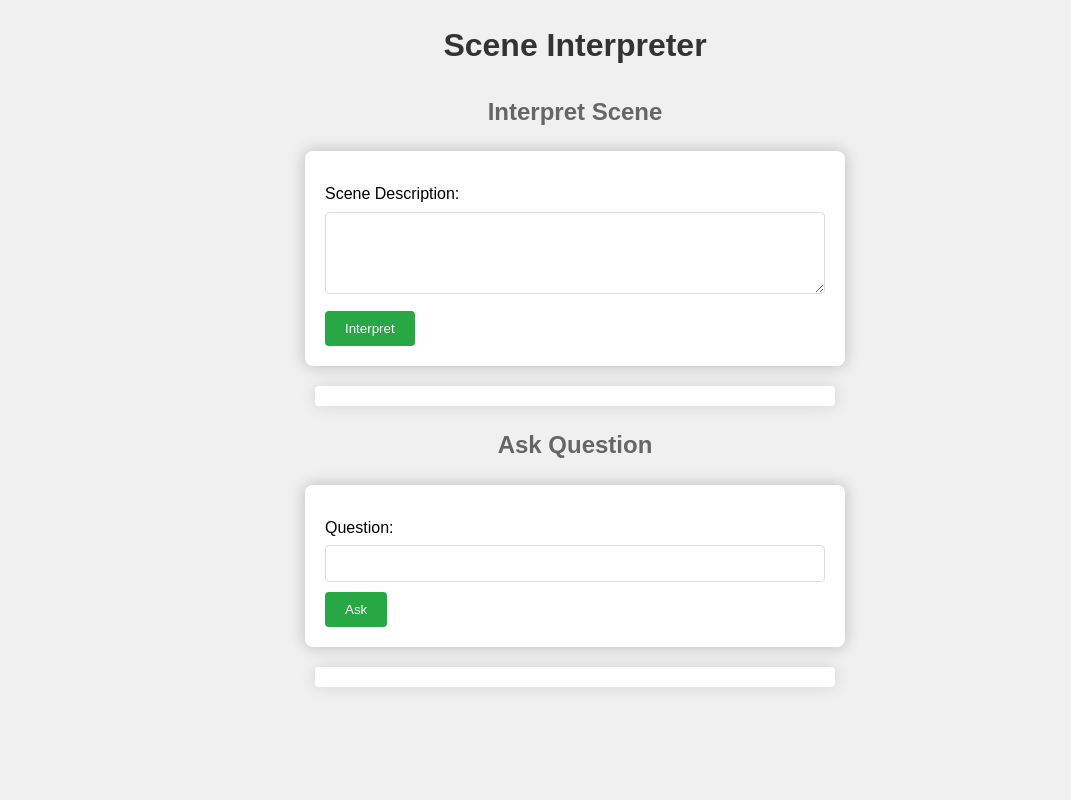
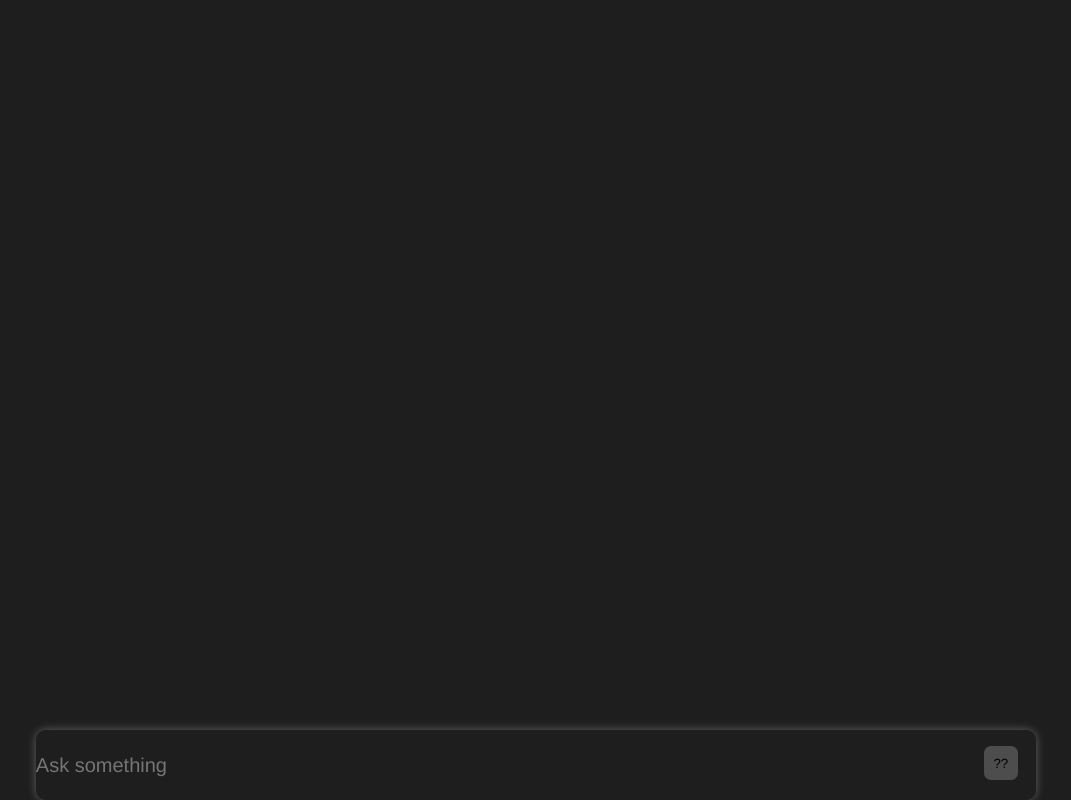
Before and after one commit to Fika9903/scene_interpreter, a Flask app: page / in a window 1280 px wide. Shown: the whole page, without its empty margins (65-1136 px from the left). Run offline with Flask 3, Linux system fonts and the light colour scheme.

Commit message:
uppdateringar

```diff
--- a/main.py
+++ b/main.py
@@ -8,6 +8,7 @@ from config import debug
 import threading
 import time
 import os
+import json  # Import the json module
 from dotenv import load_dotenv
 
 load_dotenv("config.env")
@@ -22,6 +23,7 @@ class Main:
         self.question_answerer = QuestionAnswerer(secret_key)
         self.scene_updater = SceneUpdater()
         self.scene = {}
+        self.json_data = {}
 
         @self.app.route("/")
         def home():
@@ -29,17 +31,24 @@ class Main:
 
         @self.app.route("/interpret", methods=["POST"])
         def interpret():
-            self.scene_description = request.json.get("scene_description", "")
-            self.scene = self.scene_processor.process_scene(self.scene_description)
-            return jsonify({"scene": self.scene})
+            json_data = self.read_json_file()
+            print(json_data)
+            if not json_data or "scene_description" not in json_data:
+                return jsonify({"error": "Invalid or missing 'scene_description'"}), 400
+            try:
+                self.scene = self.scene_processor.process_scene(self.scene_description)
+                return jsonify({"scene": self.scene})
+            except ValueError as e:
+                return jsonify({"error": str(e)}), 400
 
         @self.app.route("/ask", methods=["POST"])
         def ask():
             question = request.json.get("question", "")
-            answer = self.question_answerer.answer_question(question, self.scene)
+            print(question)
+            json_data = self.read_json_file()  # Read data from JSON file
+            answer = self.question_answerer.answer_question(question, json_data)  # Use the data from the JSON file
             return jsonify({"answer": answer})
 
-    def run(self):
         def update_scene():
             while True:
                 self.scene = self.object_recognizer.recognize_objects(self.scene)
@@ -47,6 +56,15 @@ class Main:
                 time.sleep(5)
 
         threading.Thread(target=update_scene).start()
+
+    def read_json_file(self):
+        # Replace 'path_to_json_file.json' with the actual path to your JSON file
+        with open('UE/SceneInterpreter/Saved/MyActors.json', 'r') as file:
+            data = json.load(file)
+            print(data)
+        return data
+
+    def run(self):
         self.app.run(host="0.0.0.0", port=5000, debug=debug)
 
 if __name__ == "__main__":
--- a/static/JS/index.js
+++ b/static/JS/index.js
@@ -3,8 +3,7 @@ var chatbox = document.getElementById("chatbox");
 // Function to handle the scroll event
 function handleScroll() {
     if (chatbox.scrollTop === 0) {
-
-        //här ska medelanden från en api eller server hamna
+        // Här ska meddelanden från en API eller server hamna
     }
 }
 
@@ -14,41 +13,37 @@ chatbox.addEventListener("scroll", handleScroll);
 // Function to send a message
 function sendMessage() {
     var userInput = document.getElementById("UserInput").value;
-    sendMessageHelper(userInput);
-}
+    if (userInput.trim() !== "") {
+        createBubble(userInput, "user");
 
-// Function to handle sending a message
-function sendMessageHelper(userInput) {
-    if (userInput.trim() !== "") {
-        var userBubble = document.createElement("div");
-        userBubble.className = "user_bubble";
-        var userText = document.createElement("p"); // Creating a p tag
-        userText.innerText = userInput;
-        userText.style.padding = "10px";
-        userBubble.appendChild(userText); // Appending p tag to the div
-        chatbox.appendChild(userBubble);
-
-        var botBubble = document.createElement("div");
-        botBubble.className = "Bot_Bubble";
-        var botText = document.createElement("p"); // Creating a p tag
-
-        botText.innerText = "The red cube has now moved to the left and all the other cubesa are in the same place"
-
-        botText.style.padding = "30px";
-
-        botBubble.appendChild(botText); // Appending p tag to the div
-        chatbox.appendChild(botBubble);
-
-        document.getElementById("UserInput").value = "";
-
-        // Smooth scrolling effect
-        botBubble.scrollIntoView({ behavior: 'smooth' });
+        if (shouldAskQuestion(userInput)) {
+            askQuestion();
+        } else {
+            interpretScene();
+        }
     }
 }
 
+// Function to create a chat bubble
+function createBubble(text, type) {
+    var bubble = document.createElement("div");
+    bubble.className = type === "user" ? "user_bubble" : "bot_bubble";
+    var textNode = document.createElement("p");
+    textNode.innerText = text;
+    textNode.style.padding = "10px";
+    bubble.appendChild(textNode);
+    chatbox.appendChild(bubble);
+    bubble.scrollIntoView({ behavior: 'smooth' });
+}
+
+// Function to determine if the input is a question
+function shouldAskQuestion(input) {
+    // Add logic to determine if the input is a question
+    return input.includes('?');
+}
 
 async function interpretScene() {
-    const sceneDescription = document.getElementById('scene_description').value;
+    const sceneDescription = document.getElementById('UserInput').value;
     try {
         const response = await fetch('http://127.0.0.1:5000/interpret', {
             method: 'POST',
@@ -58,14 +53,15 @@ async function interpretScene() {
             body: JSON.stringify({ scene_description: sceneDescription })
         });
         const data = await response.json();
-        document.getElementById('interpretResult').textContent = JSON.stringify(data);
+        createBubble(JSON.stringify(data), "bot");
     } catch (error) {
         console.error('Error during fetch operation: ', error);
+        createBubble("Error: " + error, "bot");
     }
 }
 
 async function askQuestion() {
-    const question = document.getElementById('question').value;
+    const question = document.getElementById('UserInput').value;
     try {
         const response = await fetch('http://127.0.0.1:5000/ask', {
             method: 'POST',
@@ -75,17 +71,17 @@ async function askQuestion() {
             body: JSON.stringify({ question: question })
         });
         const data = await response.json();
-        // Parse and display the answer in a readable format
-        document.getElementById('askResult').innerHTML = data.answer.replace(/\n/g, '<br>');
+        createBubble(data.answer, "bot");
     } catch (error) {
         console.error('Error during fetch operation: ', error);
+        createBubble("Error: " + error, "bot");
     }
 }
 
 // Function to handle key press events
 document.getElementById("UserInput").addEventListener("keypress", function (e) {
     if (e.key === "Enter") {
-        sendMessageHelper(e.target.value);
+        sendMessage();
     }
 });
 
--- a/static/css/styles.css
+++ b/static/css/styles.css
@@ -1,72 +1,101 @@
-/* Reset some default styling in browsers */
-body {
+/*RÄTT*/
+
+
+* {
+    box-sizing: border-box;
+    padding: 0;
+    margin: 0;
+    font-family: 'helvetica';
+}
+::placeholder{
+    font-size: 20px;
+
+}
+
+html, body {
+    background-color: #1e1e1e;  /* Dark grey background color */
     margin: 0;
     padding: 0;
-    font-family: Arial, sans-serif;
-    line-height: 1.6;
-    background-color: #f0f0f0;
 }
 
-/* Header styles */
-h1 {
-    color: #333;
-    text-align: center;
-    margin-top: 20px;
+button, input {
+    text-decoration: none;
+    border: none;
 }
 
-h2 {
-    color: #666;
-    margin-top: 20px;
-    text-align: center;
+input{
+    font-size: 20px;
 }
 
-/* Form styling */
-form {
-    background-color: #fff;
-    padding: 20px;
-    border-radius: 8px;
-    box-shadow: 0px 0px 15px 1px rgba(0, 0, 0, 0.2);
-    margin: 20px auto;
-    width: 50%;
-    max-width: 500px;
+#chat-container {
+    display: flex;
+    flex-direction: column;
+    justify-content: flex-end; /* Align chat messages to the bottom */
+    height: 90vh;
 }
 
-label {
-    display: block;
-    margin: 10px 0 5px;
+#asker {
+
+    position: fixed;
+    bottom: 0;
+    right: 14%;
+    z-index: 1;
+    box-shadow: 0 0 10px 0 rgba(255, 255, 255, 0.3);
+    border-radius: 10px;
 }
 
-textarea, input[type="text"] {
-    width: 100%;
-    padding: 10px;
-    border: 1px solid #ddd;
-    border-radius: 4px;
-    margin-bottom: 10px;
-    box-sizing: border-box;
+#asker input {
+    background-color: #1e1e1e;   /* Grey input background color */
+    width: 1000px;
+    height: 70px;
+    border-radius: 10px;
+    color: white;
 }
 
-button {
-    display: inline-block;
-    background-color: #28a745;
-    color: #fff;
-    padding: 10px 20px;
-    border: none;
-    border-radius: 4px;
-    cursor: pointer;
-    text-align: center;
+#asker button {
+    position: absolute;
+    bottom: 17px;
+    right: 15px;
+    width: 40px;
+    height: 40px;
+    background-color: #4d4d4d; /* Dark grey button color */
+    border-radius: 10px;
+    border: solid #1e1e1e;
 }
 
-button:hover {
-    background-color: #218838;
+#chatbox {
+    padding: 10px;
+    width: 100%;
+    overflow-y: auto;
 }
 
-/* Result paragraphs styling */
-#interpretResult, #askResult {
-    margin: 20px auto;
+.bubble {
+    display: inline-block;
+    max-width: 70%;
+    margin-bottom: 10px;
+    border-radius: 15px;
+    align-items: flex-end;
+    margin: 0;
+    padding: 0;
+}
+
+.user_bubble {
+    background-color: #464646; /* Dark grey user bubble color */
+    font-size: 15px;
     padding: 10px;
-    border-radius: 4px;
-    width: 50%;
-    max-width: 500px;
-    background-color: #fff;
-    box-shadow: 0px 0px 15px 1px rgba(0, 0, 0, 0.1);
+    color: white;
+    text-indent: 10%;
 }
+
+.Bot_Bubble {
+    background-color: #1e1e1e; /* Black bot bubble color */
+    font-size: 15px;
+    padding: 10px;
+    color: white;
+    text-indent: 10%;
+}
+
+.Bot_Icon {
+    width: 20px;
+    height: 20px;
+}
--- a/templates/index.html
+++ b/templates/index.html
@@ -1,68 +1,25 @@
 <!DOCTYPE html>
 <html lang="en">
-
 <head>
+    <!--RÄTT-->
     <meta charset="UTF-8">
     <meta name="viewport" content="width=device-width, initial-scale=1.0">
-    <title>Scene Interpreter</title>
     <link rel="stylesheet" href="{{ url_for('static', filename='css/styles.css') }}">
+    <title>Document</title>
 </head>
+<body>
+    <div id="chat-container">
 
-<body>
-    <h1>Scene Interpreter</h1>
+        <!--Där input för asker, samt knappen -->
+        <div id="asker">
+            <input type="text" id="UserInput" placeholder="Ask something">
+            <button onclick="sendMessage()">??</button>
+        </div>
 
-    <h2>Interpret Scene</h2>
-    <form id="interpretForm">
-        <label for="scene_description">Scene Description:</label>
-        <textarea id="scene_description" name="scene_description" rows="4" cols="50"></textarea>
-        <button type="button" onclick="interpretScene()">Interpret</button>
-    </form>
-    <p id="interpretResult"></p>
+        <!--Här kommer frågan poppa upp samt svaren-->
+        <div id="chatbox"></div>
+    </div>
 
-    <h2>Ask Question</h2>
-    <form id="askForm">
-        <label for="question">Question:</label>
-        <input type="text" id="question" name="question">
-        <button type="button" onclick="askQuestion()">Ask</button>
-    </form>
-    <p id="askResult"></p>
-
-    <script>
-        async function interpretScene() {
-            const sceneDescription = document.getElementById('scene_description').value;
-            try {
-                const response = await fetch('http://127.0.0.1:5000/interpret', {
-                    method: 'POST',
-                    headers: {
-                        'Content-Type': 'application/json'
-                    },
-                    body: JSON.stringify({ scene_description: sceneDescription })
-                });
-                const data = await response.json();
-                document.getElementById('interpretResult').textContent = JSON.stringify(data);
-            } catch (error) {
-                console.error('Error during fetch operation: ', error);
-            }
-        }
-
-        async function askQuestion() {
-            const question = document.getElementById('question').value;
-            try {
-                const response = await fetch('http://127.0.0.1:5000/ask', {
-                    method: 'POST',
-                    headers: {
-                        'Content-Type': 'application/json'
-                    },
-                    body: JSON.stringify({ question: question })
-                });
-                const data = await response.json();
-                // Parse and display the answer in a readable format
-                document.getElementById('askResult').innerHTML = data.answer.replace(/\n/g, '<br>');
-            } catch (error) {
-                console.error('Error during fetch operation: ', error);
-            }
-        }
-    </script>
+    <script src="static/JS/index.js"></script>
 </body>
-
 </html>
```
Also changed, not shown: Gammal Frontend/index.html (added, +68 -0 lines), Gammal Frontend/index.js (added, +92 -0 lines), Gammal Frontend/styles.css (added, +72 -0 lines), 1 other file.
